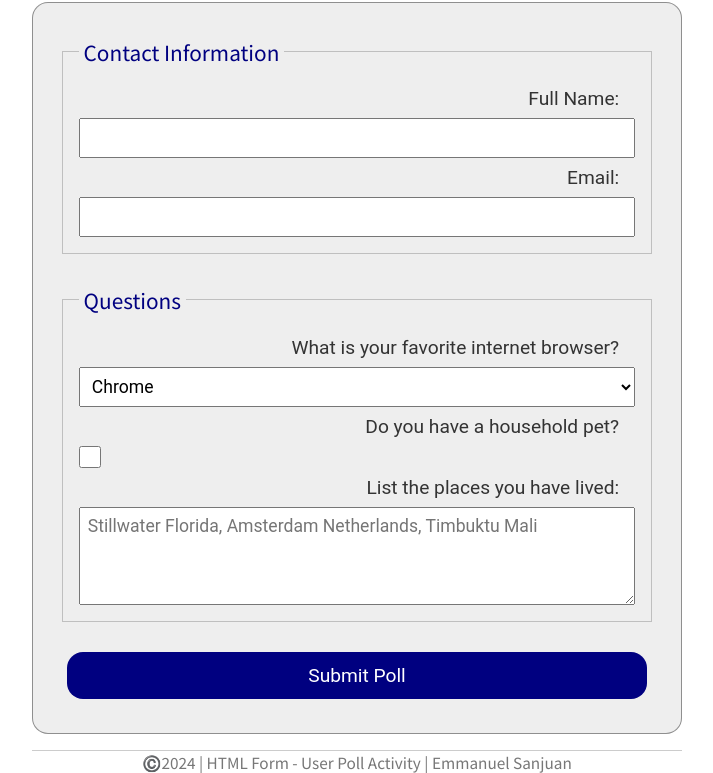
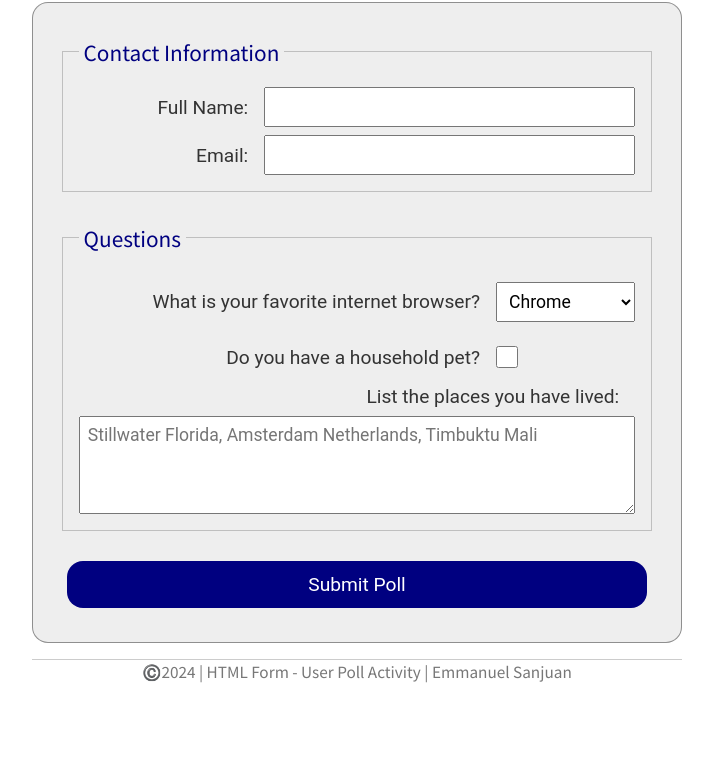
Before and after one commit to sanjuane356/wdd130, a plain HTML site: page week05/poll-form.html in a window 1280 px wide. Shown: the part 112-885 px from the top of the page, without its empty margins (283-996 px from the left). After the commit the page ends 800 px from the top, so only its background shows below. Drawn offline with Linux system fonts and the light colour scheme.

Commit message:
complete poll work

```diff
--- a/week05/poll-form.html
+++ b/week05/poll-form.html
@@ -17,13 +17,18 @@
             <form>
                 <fieldset>
                     <legend>Contact Information</legend>
+                    <div class="form-item column2">
                         <label for="fullname">Full Name:</label>
                         <input type="text" id="fullname" name="fullname">
+                    </div>
+                    <div class="form-item column2">
                         <label for="useremail">Email:</label>
                         <input type="email" id="useremail" name="useremail">
+                    </div>
                 </fieldset>
                 <fieldset>
                     <legend>Questions</legend>
+                    <div class="form-item column1">
                         <label for="browser">What is your favorite internet browser?</label>
                         <select id="browser" name="browser">
                             <option value="chrome">Chrome</option>
@@ -33,8 +38,11 @@
                             <option value="brave">Brave</option>
                             <option value="other">Other</option>
                         </select>
+                    </div>
+                    <div class="form-item column1">
                         <label for="pet">Do you have a household pet?</label>
                         <input type="checkbox" id="pet" name="pet">
+                    </div>
                     <label for="feedback">List the places you have lived:</label>
                     <textarea id="feedback" name="feedback" rows="4" placeholder="Stillwater Florida, Amsterdam Netherlands, Timbuktu Mali"></textarea>
                 </fieldset>
--- a/week05/styles/poll-form.css
+++ b/week05/styles/poll-form.css
@@ -89,3 +89,17 @@ footer {
     color: #777;
     border-top: 1px solid #ccc;
 }
+
+.form-item {
+    display: grid;
+    align-items: center;
+}
+
+.column1 {
+    grid-template-columns: 3fr 1fr;
+    margin: 0.5rem 0;
+}
+
+.column2 {
+    grid-template-columns: 1fr 2fr;
+}
```
Lines whose indentation alone changed are shown as unchanged.
